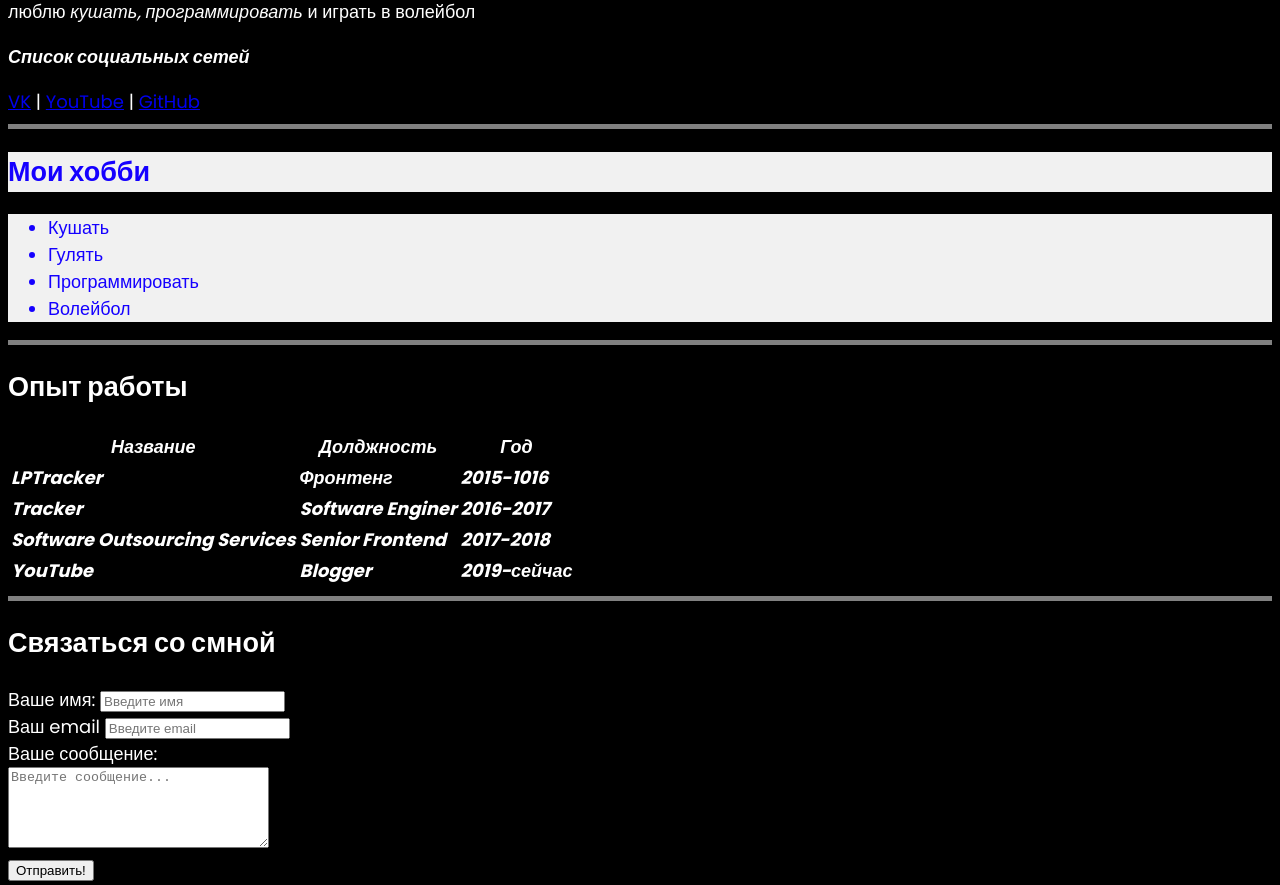
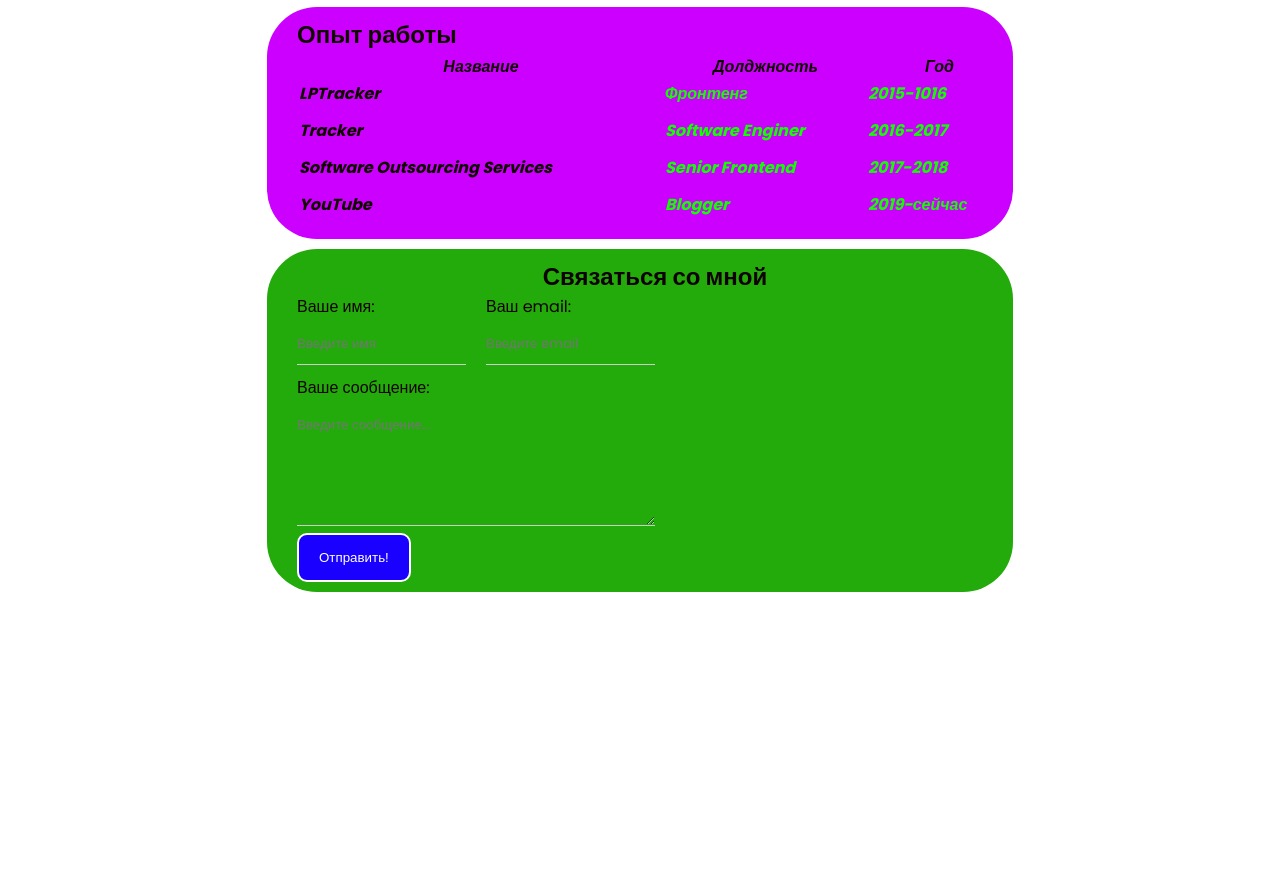
Before and after one commit to Shaymanov/resume, a plain HTML site: page index.html in a window 1280 px wide. Shown: the part 571-1456 px from the top of the page. After the commit the page ends 1168 px from the top, so only its background shows below. Drawn offline with Linux system fonts and the light colour scheme; a web font is replaced by a local one.

Commit message:
added styles and changed html

```diff
--- a/index.html
+++ b/index.html
@@ -22,36 +22,40 @@
     <script src="./scripts/app.js"></script>
   </head>
 
-  <body>
-    <header>
-      <img id="me" src="./img/me.jpeg" alt="it's me" />
+  <body class="container">
+    <header class="header">
+      <img src="./img/me.jpeg" alt="it's me" />
+      <div class="info-text">
         <h1>Андрей Мишин</h1>
         <p>Мне <strong>22</strong> года,</p>
-      <p>люблю <em> кушать, программировать </em> и играть в волейбол</p>
+        <p>Люблю <em> кушать, программировать </em> и играть в волейбол</p>
         <p>
-        <b><i>Список социальных сетей</i></b>
+          Lorem ipsum dolor sit amet consectetur adipisicing elit. Voluptates
+          corrupti suscipit excepturi consectetur deserunt quasi, maxime eum
+          quae nam beatae veniam aut natus ut quaerat?
         </p>
+        <h4><i>Список социальных сетей</i></h4>
         <div class="link">
           <a href="#" target="_blank">VK</a> |
           <a href="#" target="_blank">YouTube</a> |
           <a href="#" target="_blank">GitHub</a>
         </div>
+      </div>
     </header>
 
-    <hr size="5" noshade="" />
+    <div class="card cl1">
+      <h2>Мои хобби</h2>
 
-    <h2 class="hobbi">Мои хобби</h2>
-
-    <ul class="hobbi">
+      <ul class="list">
         <li>Кушать</li>
         <li>Гулять</li>
         <li>Программировать</li>
         <li>Волейбол</li>
       </ul>
+    </div>
 
-    <hr size="5" noshade="" />
-
-    <h2 class="">Опыт работы</h2>
+    <div class="card cl2">
+      <h2>Опыт работы</h2>
       <table class="lvlWork">
         <thead>
           <tr>
@@ -83,33 +87,34 @@
           </tr>
         </tbody>
       </table>
+    </div>
 
-    <hr noshade="" size="5" />
+    <footer class="footer card cl3">
+        <h2>Связаться со мной</h2>
 
-    <h2>Связаться со смной</h2>
-
-    <footer>
-      <form action="/">
-        <div>
-          <label for="name">Ваше имя: </label>
+        <div class="form-row">
+          <div class="form">
+            <label for="name">Ваше имя:</label>
             <input type="text" id="name" placeholder="Введите имя" />
           </div>
-        <div>
-          <label for="email">Ваш email</label>
+
+          <div class="form">
+            <label for="email">Ваш email:</label>
             <input type="email" id="email" placeholder="Введите email" />
           </div>
-        <div>
+        </div>
+
+        <div class="form">
           <label for="message">Ваше сообщение:</label>
-          <br />
           <textarea
             id="message"
-            cols="30"
+            cols="20"
             rows="5"
             placeholder="Введите сообщение..."
           ></textarea>
         </div>
-        <input type="submit" value="Отправить!" />
-      </form>
+
+        <input class="btn" type="submit" value="Отправить!" />
     </footer>
   </body>
 </html>
--- a/style/style.css
+++ b/style/style.css
@@ -3,34 +3,164 @@
 
 /* import fonts */
 @import url('https://fonts.googleapis.com/css2?family=Poppins:wght@400;500;600;700&display=swap');
+@import url('https://fonts.googleapis.com/css2?family=Kenia&display=swap');
 
+*{
+    margin: 0;
+    padding: 0;
+}
 body {
     font-family: 'Poppins', sans-serif;
     font-weight: normal;
-    font-size: 18px;
-    background-color: #000000;
-    color: #ffffff;
+    font-size: 16px;
+    background-color: f1f1f1;
+    color: #110202;
 }
 
-.link a:hover{
-    color: #ff0000d7;
-    text-decoration: none;
-
+.container{
+    max-width: 750px;
+    margin: auto;
 }
 
-#me{
-    width: 300px;
-    border-radius: 100%;
-    border-style: double;
-    border-color: black;
+a, a:hover{
+    text-decoration: none;
 }
 
-.hobbi{
-    color: #1500ff;
-    background-color: #f1f1f1;
+a{
+    font-family: 'Kenia', cursive;
+}
+
+a:hover{
+    color: #ff0000d7;
+    transition: all 0.5s;
+    font-family: 'Poppins', sans-serif;
+}
+
+a:active{
+    color: #000;
+}
+
+.header img{
+    width: 250px;
+    margin: 10px;
+    border-radius: 30px ;
+    box-shadow: 34px 14px 40px rgba(0, 0, 0, 0.7);
+}
+
+.card{
+    margin: 10px 2px 5px 2px;
+    padding: 10px 0px 10px 30px;
+    border-radius: 50px;
+}
+
+.header {
+    margin-bottom: 20px;
+    display: flex;
+}
+
+.info-text{
+    margin-left: 40px;
+}
+
+.info-text p{
+    margin-bottom: 10px;
+}
+
+.cl1{
+    padding: 30px;
+    background-color: #00b3ff;
+}
+
+.cl2{
+    background-color: #cc00ff;
+}
+
+.cl3{
+    background-color: #22ab0a;
+}
+
+
+.btn{
+    padding: 15px 20px;
+    border: 2px solid white;
+    border-radius: 10px;
+    background: rgb(25, 0, 255);
+    color: rgb(255, 255, 255);
+}
+
+.btn:hover{
+    opacity: 0.8;
+}
+
+.list{
+    padding: 0px 20px;
+}
+
+.list li{
+    color: #ff0000;
+    font-weight: bold;
 }
 
 .lvlWork{
     font-style: italic;
     font-weight: bold;
+    width: 100%;
 }
+
+.lvlWork td {
+    padding-bottom: 10px;
+}
+
+.lvlWork td:nth-child(2),
+.lvlWork td:nth-child(3) {
+  color: #11ff00;
+}
+
+.footer h2{
+    text-align: center;
+}
+
+.form-row{
+    margin-bottom: 10px;
+    display: flex;
+}
+
+.form-row, .form{
+    margin-right: 20px;
+    width: 50%;
+}
+
+.form-row .form:last-child{
+    margin-right: 0;
+}
+
+
+.form input,
+.form textarea{
+    width: 100%;
+    box-sizing: border-box;
+    border: none;
+    background: transparent;
+    border-bottom: 1px solid #ccc;
+    color: #000;
+    padding: 15px 0 10px;
+    outline: none;
+    font-family: 'Poppins', sans-serif;
+
+}
+
+@media (max-width: 650px){
+    .header{
+        display: block;
+        text-align: center;
+    }
+
+    .farm-row{
+        display: block;
+    }
+    .form-row, .form{
+        width: 100%;
+        margin-right: 0;
+        margin-bottom: 10px;
+    }
+}
```
Lines whose indentation alone changed are shown as unchanged.
